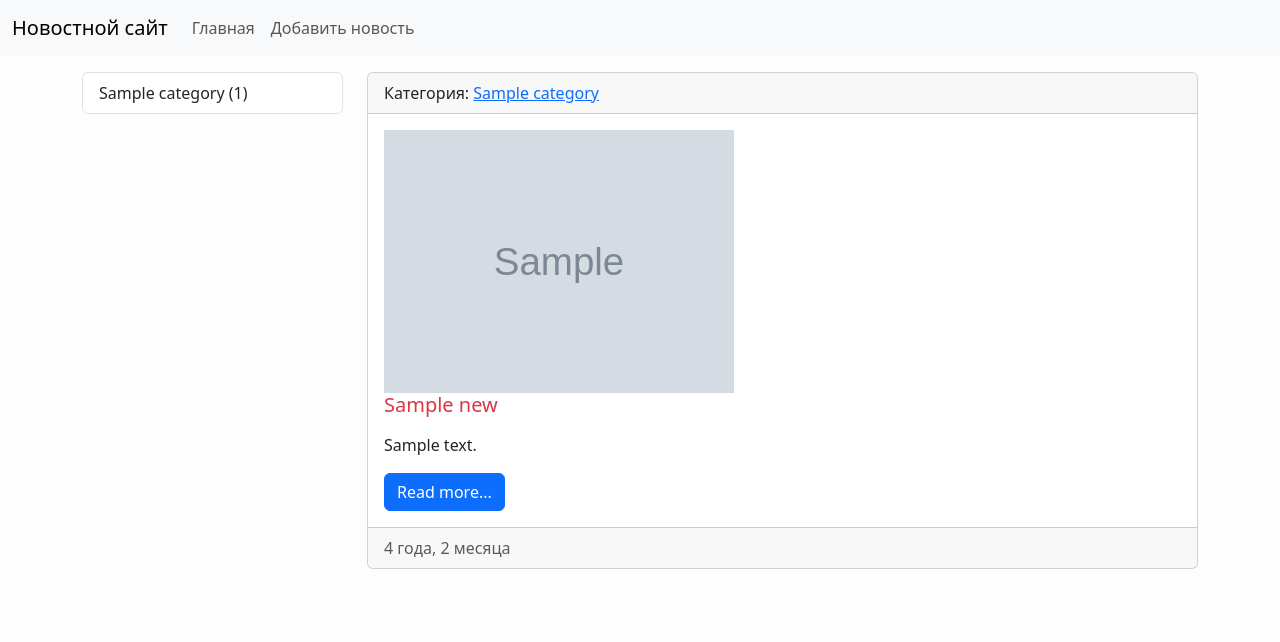
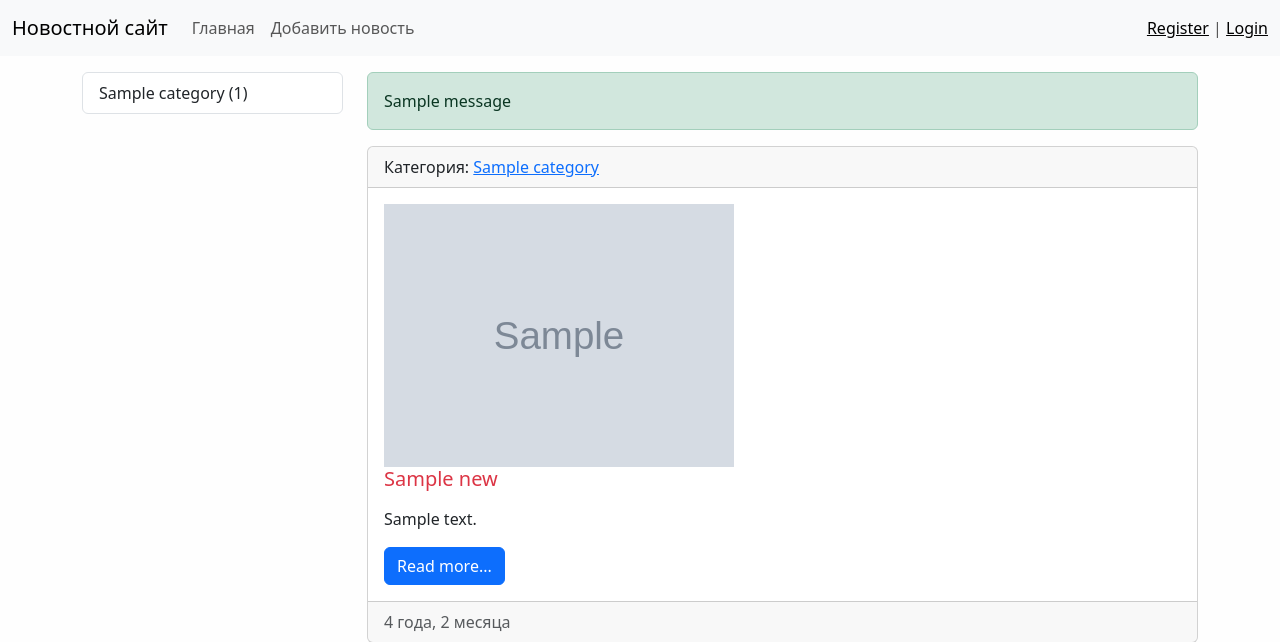
Before and after one commit to dmsiods/testsite, a Django app: page / in a window 1280 px wide. Shown: the top 642 px of the page. Run offline with Django 3.2, Linux system fonts and the light colour scheme; tables that the repository leaves empty hold one stand-in row (values such as "Sample post"); grey boxes marked "Sample" are stand-in pictures; one stand-in notice (Sample message) is shown; some libraries are stand-ins or nearby versions.

Commit message:
45: registration part 1

```diff
--- a/mysite/news/urls.py
+++ b/mysite/news/urls.py
@@ -4,7 +4,8 @@ from .views import *
 
 
 urlpatterns = [
-    # path('', index, name='home'),
+    path('register/', register, name='register'),
+    path('login/', login, name='login'),
     path('', HomeNews.as_view(), name='home'),
     path('test/', test, name='test'),
     # path('category/<int:category_id>/', get_category, name='category'),
--- a/mysite/news/views.py
+++ b/mysite/news/views.py
@@ -1,9 +1,31 @@
+from django.contrib import messages
+from django.contrib.auth.forms import UserCreationForm
 from django.core.paginator import Paginator
 from django.shortcuts import render, get_object_or_404, redirect
 from django.views.generic import ListView, DetailView, CreateView
 
 from news.forms import NewsForm
 from news.models import News, Category
+
+
+def register(request):
+    if request.method == 'POST':
+        form = UserCreationForm(request.POST)
+
+        if form.is_valid():
+            form.save()
+            messages.success(request, 'Вы успешно зарегестрировались!')
+            return redirect('login')
+        else:
+            messages.error(request, 'Ошибка регистрации!')
+    else:
+        form = UserCreationForm()
+
+    return render(request, 'news/register.html', {'form': form})
+
+
+def login(request):
+    return render(request, 'news/login.html')
 
 
 class HomeNews(ListView):
--- a/mysite/templates/base.html
+++ b/mysite/templates/base.html
@@ -18,6 +18,20 @@
             {% block sidebar %}SIDEBAR{% endblock sidebar %}
         </div>
         <div class="col-md-9">
+            {% if messages %}
+                {% for message in messages %}
+                    {% if message.tags == 'error' %}
+                        <div class="alert alert-danger" role="alert">
+                            {{ message }}
+                        </div>
+                    {% else %}
+                        <div class="alert alert-{{ message.tags }}" role="alert">
+                            {{ message }}
+                        </div>
+                    {% endif %}
+                {% endfor %}
+            {% endif %}
+
             {% block content %}CONTENT{% endblock content %}
 
             {% if page_obj.has_other_pages %}
--- a/mysite/templates/inc/_nav.html
+++ b/mysite/templates/inc/_nav.html
@@ -10,6 +10,10 @@
                 <li class="nav-item"><a class="nav-link" href="{% url 'home' %}">Главная</a></li>
                 <li class="nav-item"><a class="nav-link" href="{% url 'add_news' %}">Добавить новость</a></li>
             </ul>
+
+            <span class="navbar-text">
+                <a href="{% url 'register' %}">Register</a> | <a href="{% url 'login' %}">Login</a>
+            </span>
         </div>
     </div>
 </nav>
```
Also changed, not shown: mysite/news/templates/news/login.html (added, +10 -0 lines), mysite/news/templates/news/register.html (added, +20 -0 lines).
